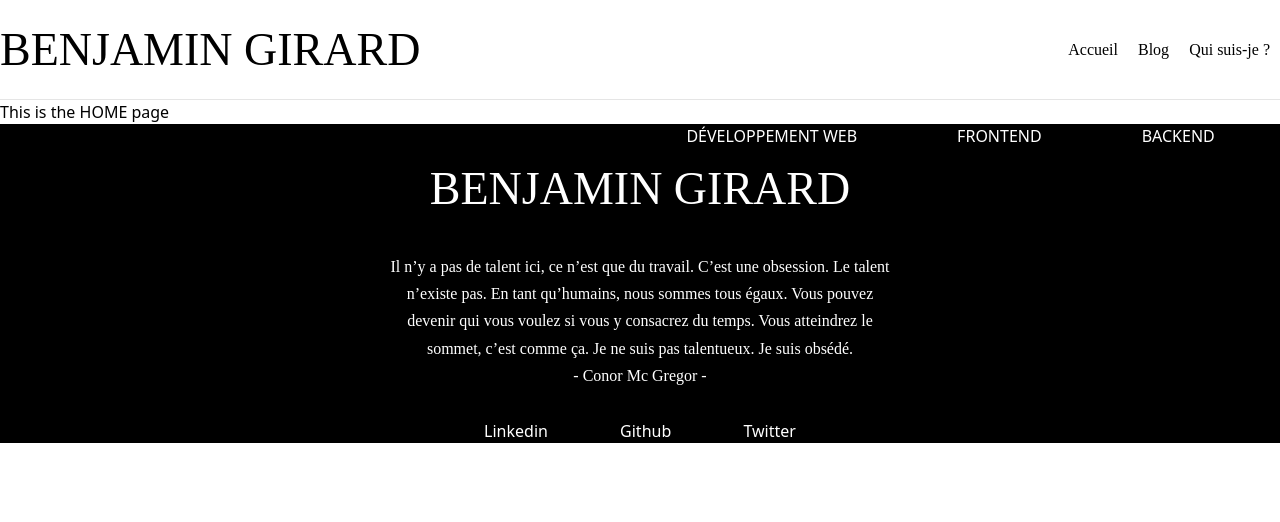
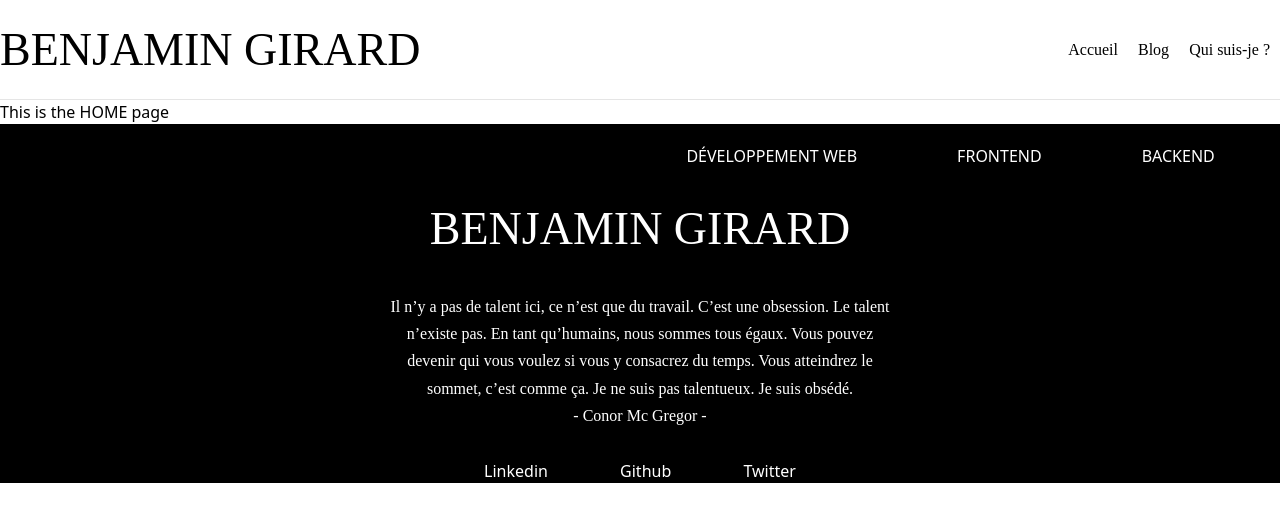
Before and after one commit to benaor/_nextjs_blog-benjamin, a Next.js app: page /Home/Home in a window 1280 px wide. Shown: the top 522 px of the page. Built offline with nearby package versions, Linux system fonts and the light colour scheme.

Commit message:
Add style in props

```diff
--- a/components/molecules/HorizontalScrollingBar/HorizontalScrollingBar.tsx
+++ b/components/molecules/HorizontalScrollingBar/HorizontalScrollingBar.tsx
@@ -2,12 +2,17 @@ import React, { CSSProperties } from 'react'
 import ItemToScroll from '../../atoms/ItemToScroll'
 import { PropType } from './HorizontalScrollingBar.types'
 
-const HorizontalScrollingBar: React.FunctionComponent<PropType> = ({ itemsToScroll }: PropType) => {
+const HorizontalScrollingBar: React.FunctionComponent<PropType> = ({
+  itemsToScroll,
+  style
+}: PropType) => {
   const styles: CSSProperties = {
     width: '100%',
     whiteSpace: 'nowrap',
     animation: 'marquee linear infinite 20s',
-    height: '30px'
+    height: '30px',
+    padding: '20px 0 50px 0',
+    ...style
   }
 
   return (
--- a/components/molecules/HorizontalScrollingBar/HorizontalScrollingBar.types.ts
+++ b/components/molecules/HorizontalScrollingBar/HorizontalScrollingBar.types.ts
@@ -1,3 +1,6 @@
+import { CSSProperties } from 'react'
+
 export type PropType = {
   itemsToScroll?: Array<string>
+  style?: CSSProperties
 }
```
